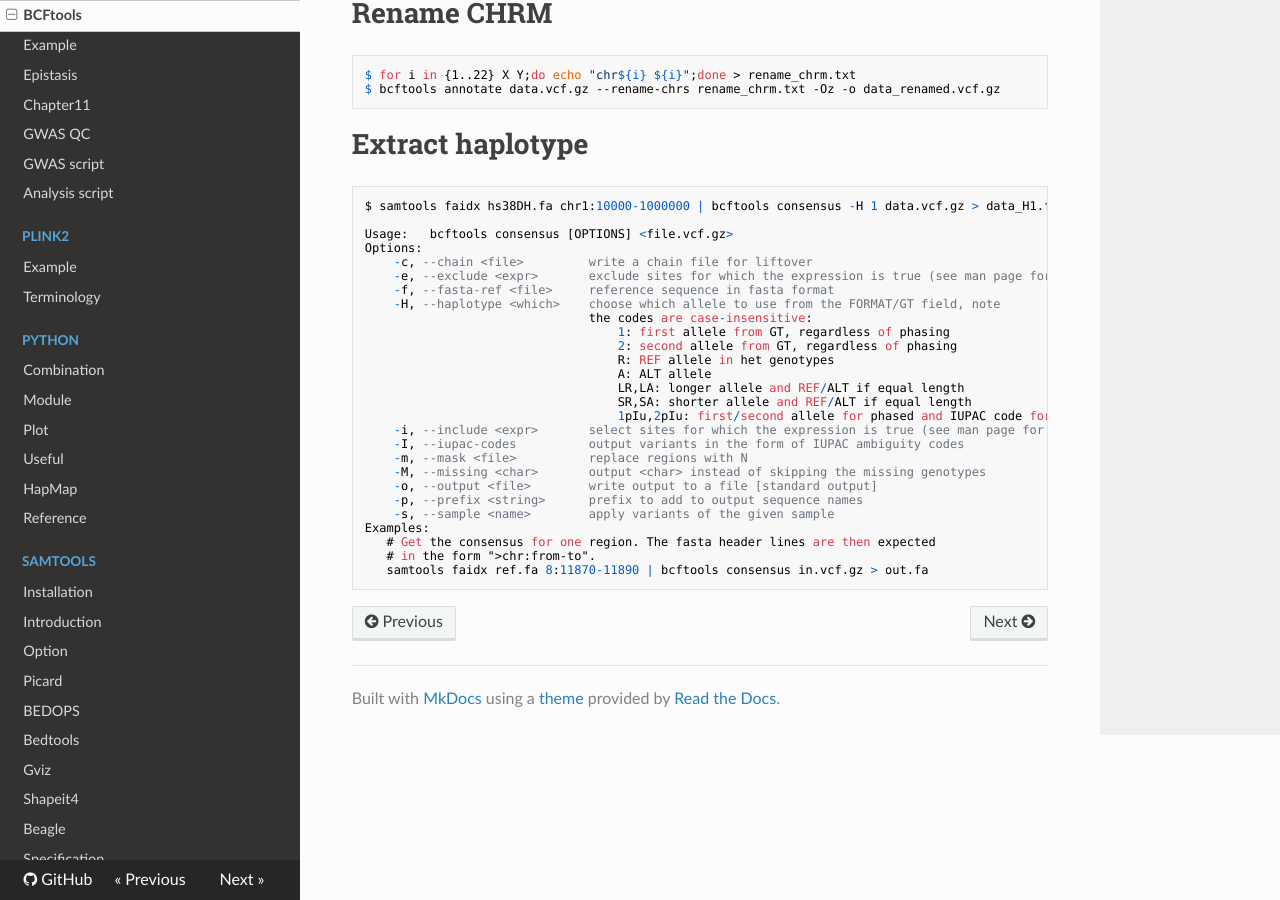
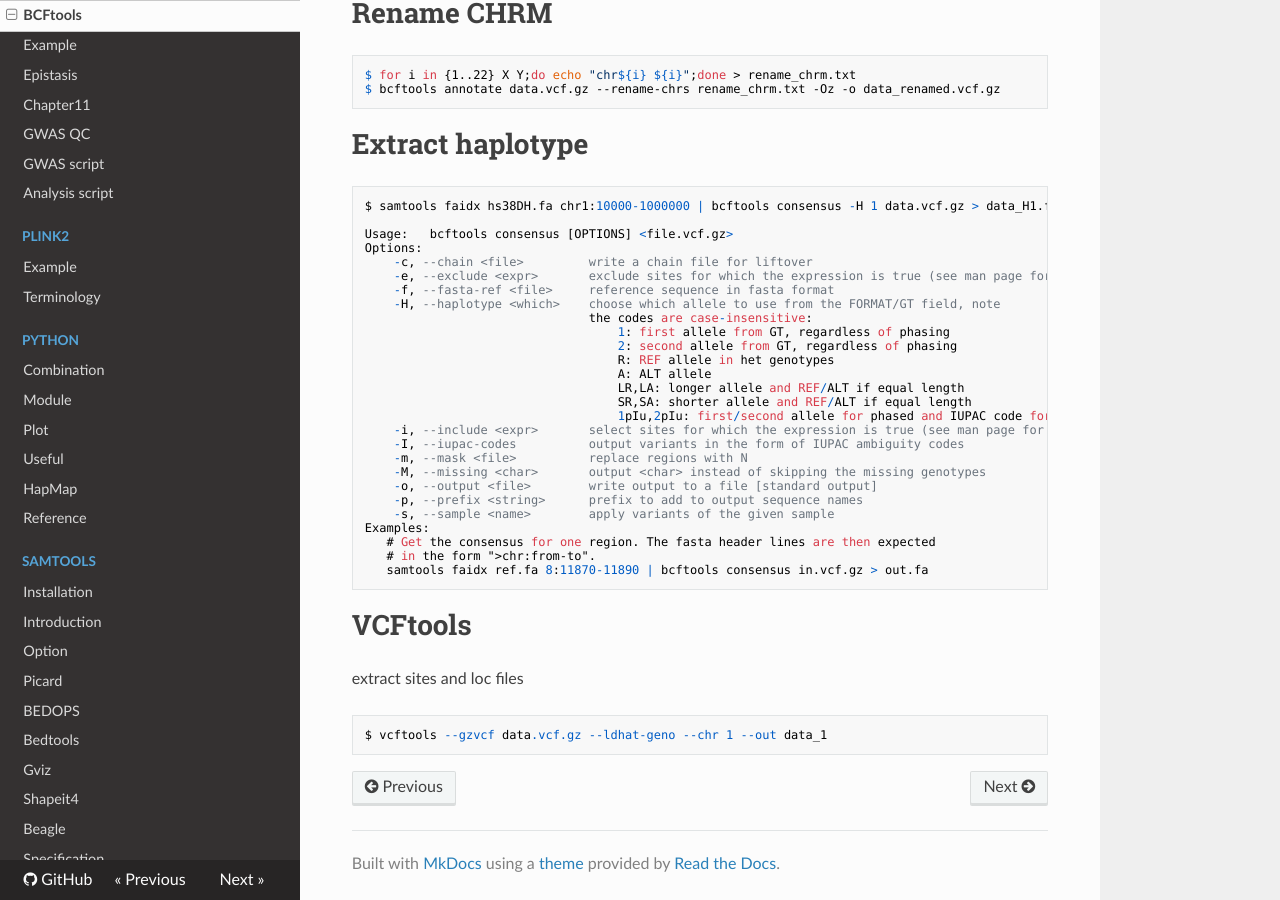
Before and after one commit to WonyoungCho/plink, an MkDocs documentation site: the page built from docs/bcftools_mani.md, in a window 1280 px wide and 900 px high, scrolled down 3552 px. Built offline with MkDocs 1.6.1, drawn with Linux system fonts in a browser that asks for light colours; nearby versions of some CDN libraries; old or Windows-style settings are respelled for this version of MkDocs.

Commit message:
Update bcftools_mani.md

````diff
--- a/docs/bcftools_mani.md
+++ b/docs/bcftools_mani.md
@@ -182,3 +182,9 @@
    # in the form ">chr:from-to".
    samtools faidx ref.fa 8:11870-11890 | bcftools consensus in.vcf.gz > out.fa
 ```
+
+# VCFtools
+extract sites and loc files
+```
+$ vcftools --gzvcf data.vcf.gz --ldhat-geno --chr 1 --out data_1
+```
````
